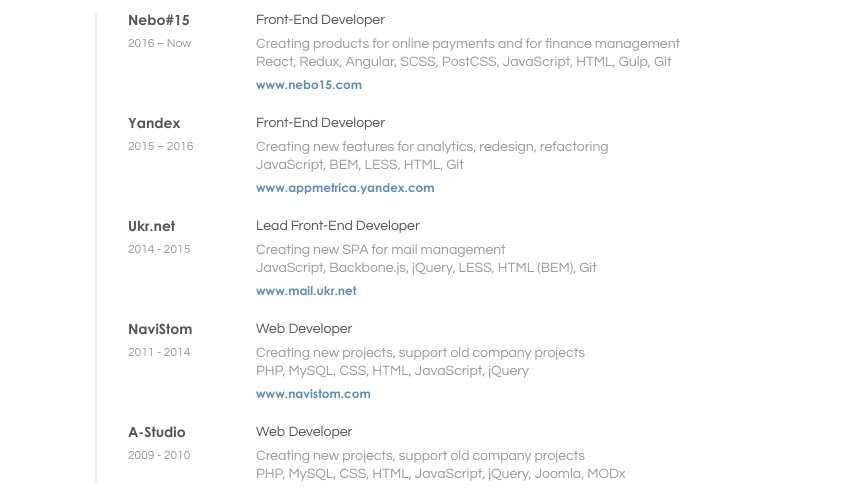
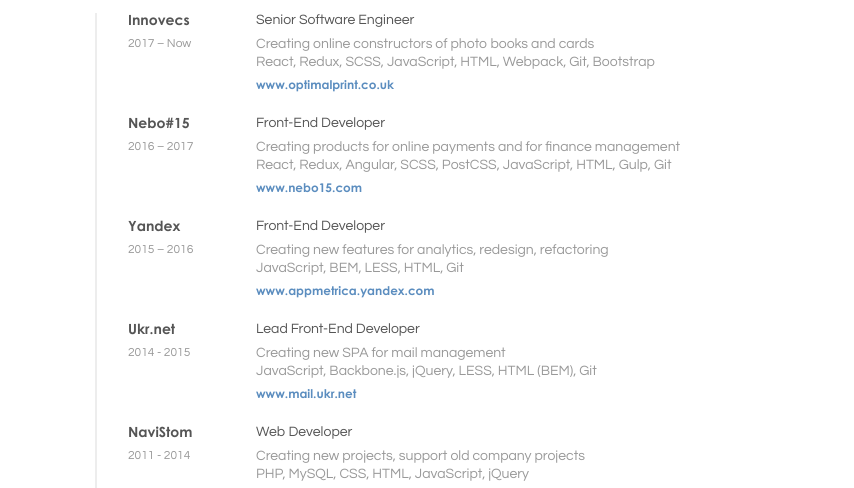
Before and after one commit to Satanpit/satanpit.com, a website: page index.html in a window 1280 px wide. Shown: the part 278-766 px from the top of the page, without its empty margins (212-1066 px from the left). Drawn offline with Linux system fonts and the light colour scheme.

Commit message:
Add innovecs

```diff
--- a/index.html
+++ b/index.html
@@ -45,9 +45,27 @@
                 <dl class="cv-block__list">
                     <dt>
                         <div class="cv-block__list-name">
+                            Innovecs
+                        </div>
+                        <small>2017 – Now</small>
+                    </dt>
+                    <dd>
+                        <section class="experience">
+                            <h4>Senior Software Engineer</h4>
+                            <div class="experience__description">
+                                Creating online constructors of photo books and cards <br />
+                                React, Redux, SCSS, JavaScript, HTML, Webpack, Git, Bootstrap
+                            </div>
+                            <a class="experience__link" href="https://www.optimalprint.co.uk/" target="_blank" rel="noopener">
+                               www.optimalprint.co.uk
+                            </a>
+                        </section>
+                    </dd>
+                    <dt>
+                        <div class="cv-block__list-name">
                             Nebo#15
                         </div>
-                        <small>2016 – Now</small>
+                        <small>2016 – 2017</small>
                     </dt>
                     <dd>
                         <section class="experience">
```
